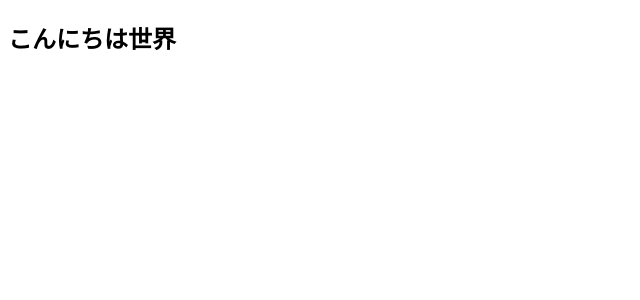
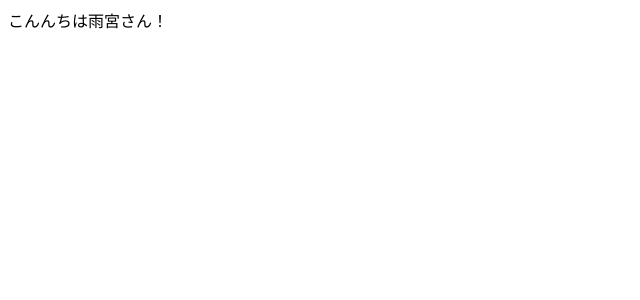
Before and after one commit to ameriken/react-redux-router-study, a React (Create React App) app: page / in a window 1280 px wide. Shown: the top 300 px of the page, without its empty margins (0-640 px from the left). Built offline with nearby package versions, Linux system fonts and the light colour scheme.

Commit message:
[add]コンポーネントに引数渡してみる

```diff
--- a/package.json
+++ b/package.json
@@ -3,6 +3,7 @@
   "version": "0.1.0",
   "private": true,
   "dependencies": {
+    "prop-types": "^15.6.2",
     "react": "^16.5.2",
     "react-dom": "^16.5.2",
     "react-scripts": "2.0.4"
--- /dev/null
+++ b/src/MyHello.js
@@ -0,0 +1,8 @@
+import React, { Component } from 'react';
+
+export default class MyHello extends Component {
+    render() {
+        return <div>こんんちは{this.props.name}さん！</div>;
+    }
+
+}
--- a/src/index.js
+++ b/src/index.js
@@ -1,4 +1,5 @@
 import React from "react";
 import { render } from 'react-dom';
+import MyHello from './MyHello';
 
-render(<h2>こんにちは世界</h2>, document.getElementById('root'))
+render(<MyHello name="雨宮" />, document.getElementById('root'))
```
